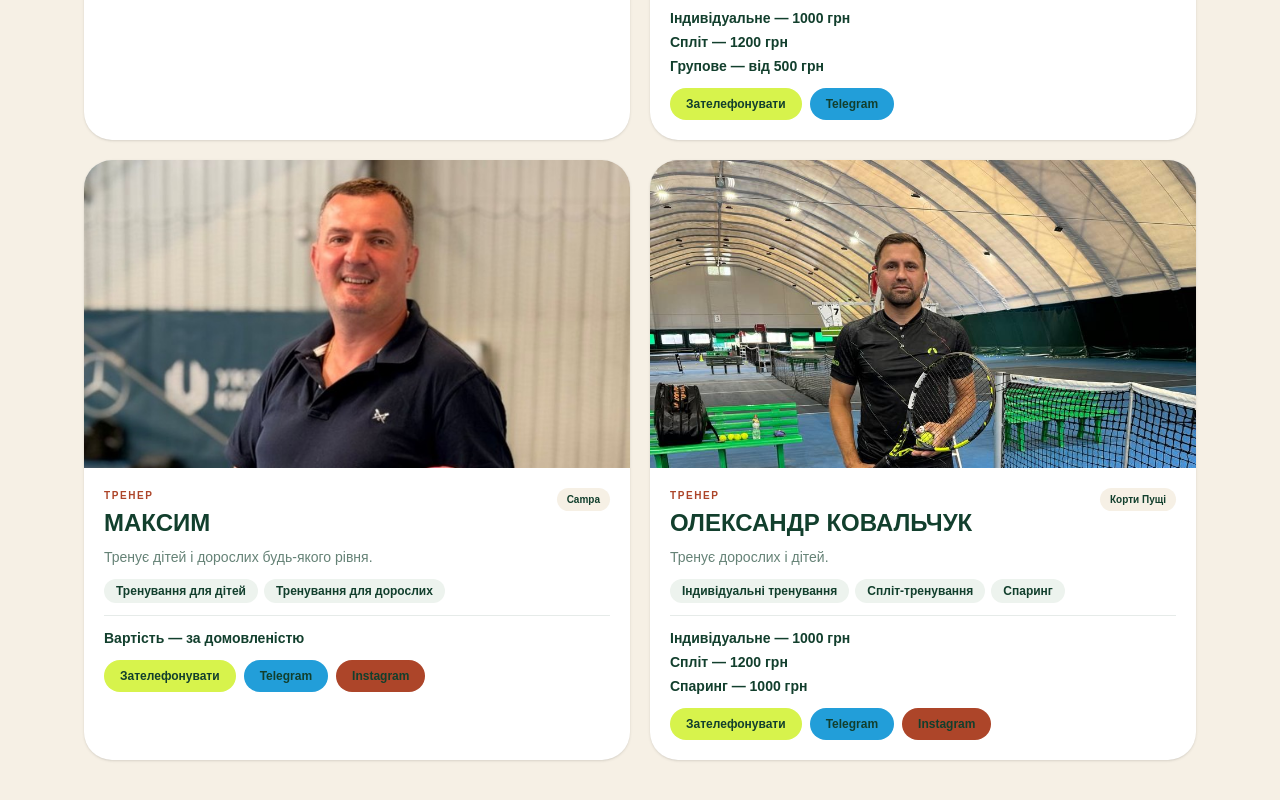
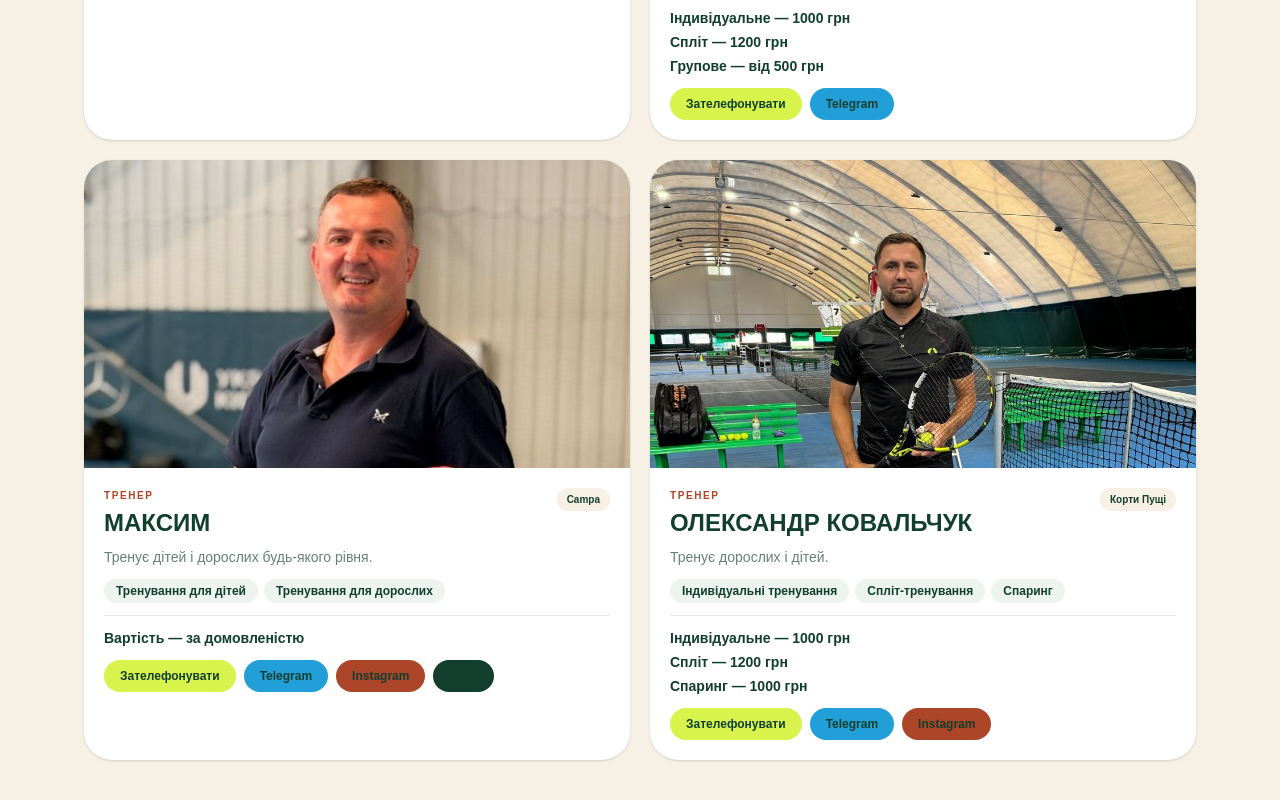
Before and after one commit to yellowblue9912-cell/irpin-tennis-next, a Next.js app: page /coaches in a window 1280 px wide. Shown: the part 2149-2949 px from the top of the page. Built offline with nearby package versions, Linux system fonts and the light colour scheme.

Commit message:
Add Maksym coach website link

```diff
--- a/app/coaches/page.tsx
+++ b/app/coaches/page.tsx
@@ -14,6 +14,7 @@ type Coach = {
   phone?: string;
   telegram?: string;
   instagram?: string;
+  website?: string;
   audience: string;
   formats: string[];
   prices: string[];
@@ -104,6 +105,7 @@ const coaches: Coach[] = [
     phone: "+380 67 500 57 08",
     telegram: "Yakhnii",
     instagram: "https://www.instagram.com/tennis.yakhnii",
+    website: "https://www.tennisua.net/",
     audience: "Тренує дітей і дорослих будь-якого рівня.",
     formats: ["Тренування для дітей", "Тренування для дорослих"],
     prices: ["Вартість — за домовленістю"],
@@ -245,6 +247,16 @@ export default function CoachesPage() {
                       Instagram
                     </a>
                   )}
+                  {coach.website && (
+                    <a
+                      href={coach.website}
+                      target="_blank"
+                      rel="noreferrer"
+                      className="rounded-full bg-[#123f2d] px-3 py-2 text-[11px] font-black text-white sm:px-4 sm:text-xs"
+                    >
+                      Сайт
+                    </a>
+                  )}
                 </div>
               </div>
             </div>
```
